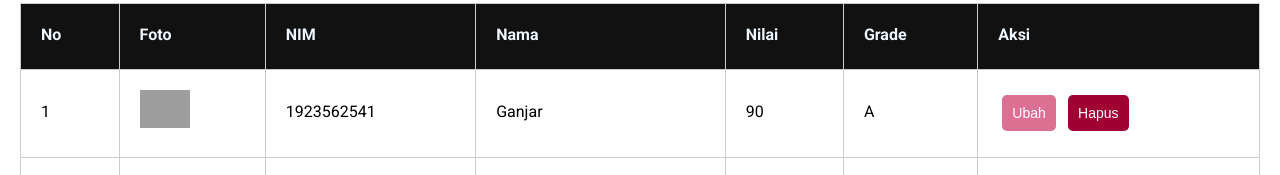
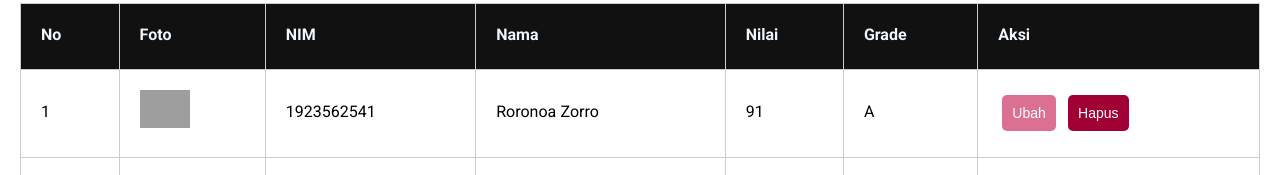
Before and after one commit to myshowbiz/desainwebsi3a2022, a plain HTML site: page index.html in a window 1280 px wide. Shown: the part 326-501 px from the top of the page. Drawn offline with Linux system fonts and the light colour scheme; grey boxes are pictures that could not be loaded.

Commit message:
Add files via upload

```diff
--- a/index.html
+++ b/index.html
@@ -83,8 +83,8 @@
                             <img src="https://img.icons8.com/doodle/48/null/user-male-circle.png" width="50" />
                         </td>
                         <td>1923562541</td>
-                        <td>Ganjar</td>
-                        <td>90</td>
+                        <td>Roronoa Zorro</td>
+                        <td>91</td>
                         <td>A</td>
                         <td>
                             <button class="btn">
```
